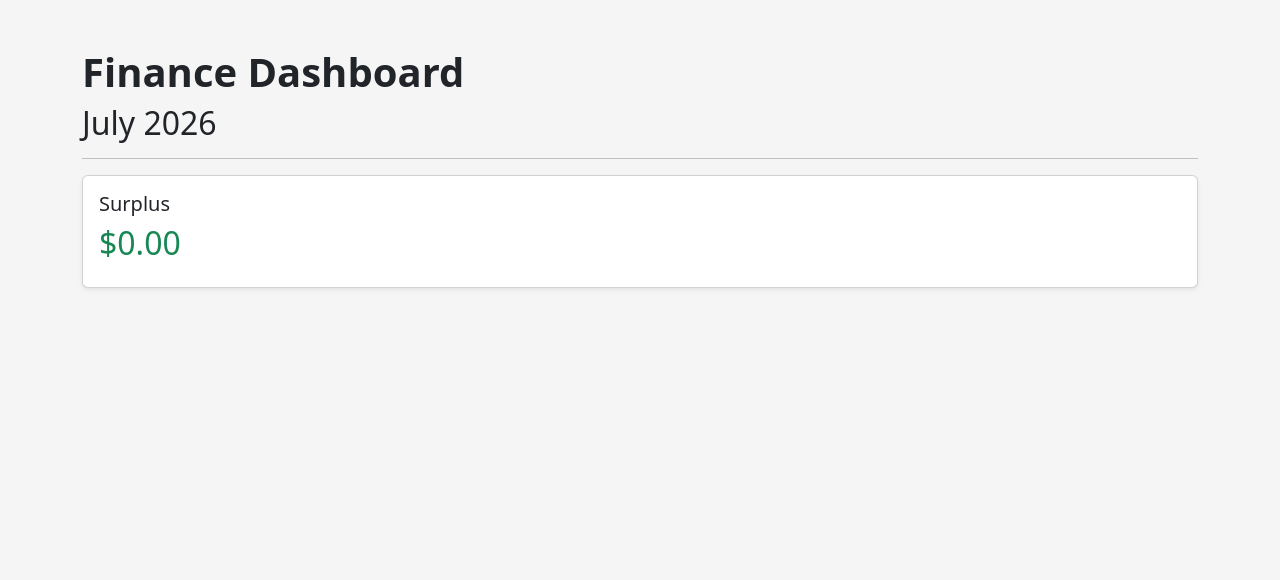
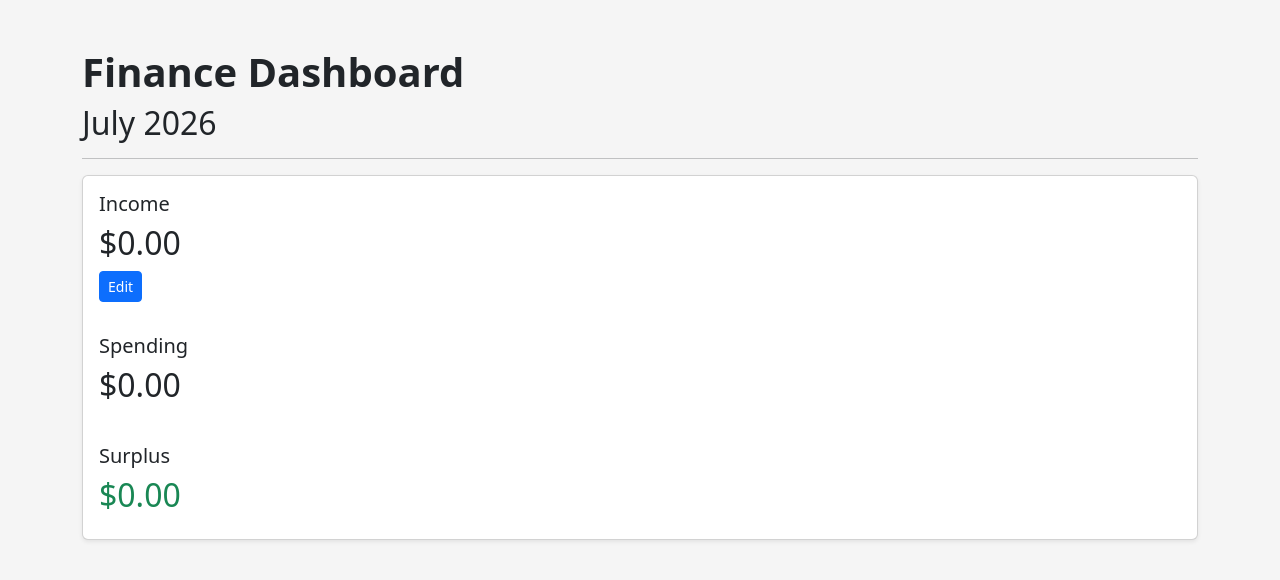
Before and after one commit to EKHess/FinanceTracker, a Flask app: page / in a window 1280 px wide. Shown: the top 580 px of the page. Run offline with Flask 3, Linux system fonts and the light colour scheme; data comes from the database, SQL or seed files in the repository; data that the repository does not hold is empty.

Commit message:
Created API and early UI for editting income.

```diff
--- a/app.py
+++ b/app.py
@@ -1,9 +1,14 @@
-from flask import Flask, render_template
+from flask import Flask, jsonify, render_template, request
 import calendar
 
 from database import (
     initialize_database,
     get_current_month
+)
+
+from services.months import (
+    get_month_summary,
+    update_income,
 )
 
 app = Flask(__name__)
@@ -24,6 +29,28 @@ def dashboard():
         month_name=month_name
     )
 
+@app.route("/api/summary")
+def api_summary():
+
+    month = get_current_month()
+
+    summary = get_month_summary(month["id"])
+
+    return jsonify(summary)
+
+@app.route("/api/income", methods=["POST"])
+def api_income():
+
+    data = request.get_json()
+
+    income = float(data["income"])
+
+    month = get_current_month()
+
+    update_income(month["id"], income)
+
+    return jsonify({"success": True})
+
 
 if __name__ == "__main__":
     app.run(debug=True)
--- /dev/null
+++ b/services/months.py
@@ -0,0 +1,51 @@
+from database import get_connection
+
+
+def update_income(month_id, income):
+
+    conn = get_connection()
+
+    conn.execute(
+        """
+        UPDATE months
+        SET income=?
+        WHERE id=?
+        """,
+        (income, month_id),
+    )
+
+    conn.commit()
+    conn.close()
+
+
+def get_month_summary(month_id):
+
+    conn = get_connection()
+
+    month = conn.execute(
+        """
+        SELECT *
+        FROM months
+        WHERE id=?
+        """,
+        (month_id,),
+    ).fetchone()
+
+    spending = conn.execute(
+        """
+        SELECT COALESCE(SUM(amount),0)
+        FROM expenses
+        WHERE month_id=?
+        """,
+        (month_id,),
+    ).fetchone()[0]
+
+    conn.close()
+
+    surplus = month["income"] - spending
+
+    return {
+        "income": month["income"],
+        "spending": spending,
+        "surplus": surplus,
+    }
--- a/static/js/dashboard.js
+++ b/static/js/dashboard.js
@@ -0,0 +1,51 @@
+async function loadDashboard() {
+
+    const response = await fetch("/api/summary");
+
+    const data = await response.json();
+
+    document.getElementById("income").innerHTML =
+        "$" + data.income.toFixed(2);
+
+    document.getElementById("spending").innerHTML =
+        "$" + data.spending.toFixed(2);
+
+    const surplus = document.getElementById("surplus");
+
+    surplus.innerHTML =
+        "$" + data.surplus.toFixed(2);
+
+    surplus.classList.remove("text-success");
+    surplus.classList.remove("text-danger");
+
+    if (data.surplus >= 0)
+        surplus.classList.add("text-success");
+    else
+        surplus.classList.add("text-danger");
+}
+
+async function editIncome() {
+
+    const value = prompt("Monthly Income");
+
+    if (value === null)
+        return;
+
+    await fetch("/api/income", {
+
+        method: "POST",
+
+        headers: {
+            "Content-Type": "application/json"
+        },
+
+        body: JSON.stringify({
+            income: parseFloat(value)
+        })
+
+    });
+
+    loadDashboard();
+}
+
+loadDashboard();
--- a/templates/dashboard.html
+++ b/templates/dashboard.html
@@ -32,9 +32,31 @@
 
             <div class="card-body">
 
+                <h5>Income</h5>
+
+                <h2 id="income">$0.00</h2>
+
+                <button
+                    class="btn btn-primary btn-sm"
+                    onclick="editIncome()">
+                    Edit
+                </button>
+
+            </div>
+
+            <div class="card-body">
+
+                <h5>Spending</h5>
+
+                <h2 id="spending">$0.00</h2>
+
+            </div>
+
+            <div class="card-body">
+
                 <h5>Surplus</h5>
 
-                <h2 class="text-success">$0.00</h2>
+                <h2 id="surplus" class="text-success">$0.00</h2>
 
             </div>
 
@@ -44,6 +66,8 @@
 
 </div>
 
+<script src="{{ url_for('static', filename='js/dashboard.js') }}"></script>
+
 </body>
 
 </html>
```
